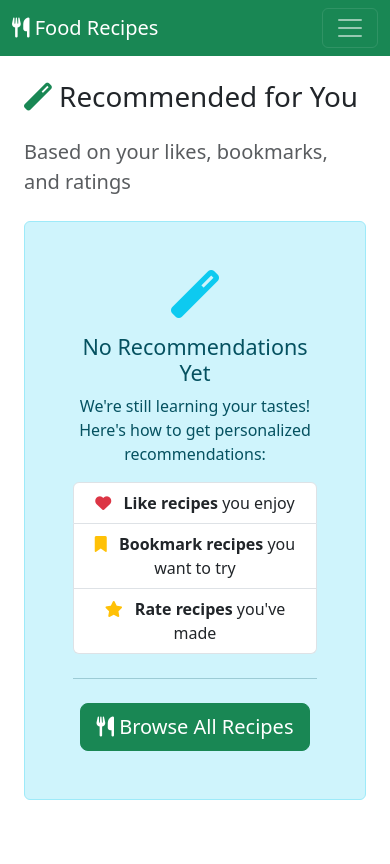
After one commit to sele01/food-recipes, a Django app: page /recipes/recommended/ in a window 390 px wide. The commit adds this page. Run offline with Django 4.2, Linux system fonts and the light colour scheme; a user stored in the database is signed in; tables that the repository leaves empty hold one stand-in row (values such as "Sample post").

Commit message:
Week 4 Day 4: Recipe Recommendations & Trending
- Added personalized recommendation system with reason badges
- Implemented smart fallback: categories → popular → recent
- Created custom template tag 'get_item' for dictionary access
- Added 'Trending This Week' section with weighted scoring
- Built beautiful responsive UI with hover effects
- Users now see WHY each recipe is recommended
- Empty states with helpful guidance for new users

```diff
--- a/apps/recipes/urls.py
+++ b/apps/recipes/urls.py
@@ -43,6 +43,7 @@ urlpatterns = [
         views.remove_from_collection,
         name="remove_from_collection",
     ),
+    path("recommended/", views.RecommendedRecipesView.as_view(), name="recommended"),
     path("<slug:slug>/", views.RecipeDetailView.as_view(), name="recipe_detail"),
     path("<slug:slug>/edit/", views.RecipeUpdateView.as_view(), name="recipe_edit"),
     path("<slug:slug>/delete/", views.RecipeDeleteView.as_view(), name="recipe_delete"),
--- a/apps/recipes/views.py
+++ b/apps/recipes/views.py
@@ -31,7 +31,9 @@ from django.shortcuts import redirect
 from .models import Like, Comment
 from django.contrib import messages
 
-from django.db.models import Q
+from django.db.models import Q, Count
+from datetime import timedelta
+from django.utils import timezone
 
 
 from django.contrib.contenttypes.models import ContentType
@@ -97,6 +99,30 @@ class RecipeDetailView(DetailView):
 
     def get_queryset(self):
         return Recipe.objects.filter(is_published=True)
+
+    def get_context_data(self, **kwargs):
+        context = super().get_context_data(**kwargs)
+        recipe = self.get_object()
+
+        # user interactions status
+
+        if self.request.user.is_authenticated:
+            context["user_liked"] = recipe.likes.filter(user=self.request.user).exists()
+            context["user_bookmarked"] = recipe.bookmarks.filter(
+                user=self.request.user
+            ).exists()
+            context["user_rating"] = recipe.ratings.filter(
+                user=self.request.user
+            ).first()
+        else:
+            context["user_liked"] = False
+            context["user_bookmarked"] = False
+            context["user_rating"] = None
+
+        # Add this similar recipes
+        context["similar_recipes"] = recipe.get_similar_recipes()
+
+        return context
 
 
 class RecipeCreateView(LoginRequiredMixin, CreateView):
@@ -530,3 +556,94 @@ def remove_from_collection(request, item_id):
     messages.success(request, f'Removed from collection "{collection.name}".')
 
     return redirect("recipes:collection_detail", pk=collection.pk)
+
+
+class RecommendedRecipesView(LoginRequiredMixin, ListView):
+    "Personalized recipe recommendations based on user's collections and interactions"
+
+    model = Recipe
+    template_name = "recipes/recommended.html"
+    context_object_name = "recipes"
+    paginate_by = 12
+
+    def get_queryset(self):
+        user = self.request.user
+
+        # Get user's interests
+        interacted_recipes = Recipe.objects.filter(
+            Q(likes__user=user) | Q(bookmarks__user=user) | Q(ratings__user=user)
+        )
+
+        favorite_categories = interacted_recipes.values_list(
+            "category", flat=True
+        ).distinct()
+
+        # Store recommendations with reasons
+        recommendations = []
+
+        # Base recipes (exclude user's own)
+        base_recipes = Recipe.objects.filter(is_published=True).exclude(creator=user)
+
+        # Category-based recommendations
+        if favorite_categories:
+            valid_categories = [c for c in favorite_categories if c]
+            if valid_categories:
+                category_recipes = base_recipes.filter(category__in=valid_categories)
+                for recipe in category_recipes:
+                    category_name = (
+                        recipe.category.name if recipe.category else "Unknown"
+                    )
+                    recommendations.append(
+                        {
+                            "recipe": recipe,
+                            "reason": f"Because you like {category_name} recipes",
+                            "priority": 1,
+                        }
+                    )
+
+        # Popular recipes (fallback/add more)
+        popular = base_recipes.annotate(
+            interaction_count=Count("likes")
+            + Count("bookmarks")
+            + Count("ratings")
+            + Count("comments")
+        ).order_by("-interaction_count")[:20]
+
+        for recipe in popular:
+            # Check if already added
+            if not any(r["recipe"].id == recipe.id for r in recommendations):
+                recommendations.append(
+                    {"recipe": recipe, "reason": "Popular this week", "priority": 2}
+                )
+
+        # Sort by priority, then by creation date
+        recommendations.sort(
+            key=lambda x: (x["priority"], -x["recipe"].created_at.timestamp())
+        )
+
+        # Store in session or cache for template
+        self.recommendation_reasons = {
+            r["recipe"].id: r["reason"] for r in recommendations
+        }
+
+        return [r["recipe"] for r in recommendations][:50]
+
+
+def get_context_data(self, **kwargs):
+    context = super().get_context_data(**kwargs)
+
+    # Add reasons to context
+    if hasattr(self, "recommendation_reasons"):
+        context["recommendation_reasons"] = self.recommendation_reasons
+
+    # Trending
+    week_ago = timezone.now() - timedelta(days=7)
+    trending = (
+        Recipe.objects.filter(is_published=True, created_at__gte=week_ago)
+        .annotate(
+            recent_likes=Count("likes", filter=Q(likes__created_at__gte=week_ago))
+        )
+        .order_by("-recent_likes")[:5]
+    )
+    context["trending"] = trending
+    return context
--- a/templates/base.html
+++ b/templates/base.html
@@ -56,11 +56,17 @@
     <a class="nav-link" href="{% url 'recipes:following_feed' %}">
         <i class="fas fa-rss"></i> Feed
     </a>
-    <li class="nav-item">
+
+</li>
+<li class="nav-item">
     <a class="nav-link" href="{% url 'recipes:collection_list' %}">
         <i class="fas fa-folder"></i> Collections
     </a>
 </li>
+<li class="nav-item">
+    <a class="nav-link" href="{% url 'recipes:recommended' %}">
+        <i class="fas fa-magic"></i> For You
+    </a>
 </li>
 
             <!-- END ADD -->
--- /dev/null
+++ b/templates/recipes/recommended.html
@@ -0,0 +1,203 @@
+{% extends 'base.html' %}
+{% load recipe_extras %}
+
+{% block title %}Recommended for You - Food Recipes{% endblock %}
+
+{% block content %}
+<div class="container mt-4">
+    <h1 class="mb-4">
+        <i class="fas fa-magic text-success"></i>
+        Recommended for You
+    </h1>
+
+    <p class="lead mb-4 text-muted">
+        Based on your likes, bookmarks, and ratings
+    </p>
+
+    <!-- Main Recommendations -->
+    <div class="row mb-5">
+        {% for recipe in recipes %}
+        <div class="col-md-4 mb-4">
+            <div class="card h-100 shadow-sm hover-card">
+                {% if recipe.featured_image %}
+                <img src="{{ recipe.featured_image.url }}"
+                     class="card-img-top"
+                     alt="{{ recipe.title }}"
+                     style="height: 200px; object-fit: cover;">
+                {% else %}
+                <div class="card-img-top bg-light d-flex align-items-center justify-content-center"
+                     style="height: 200px;">
+                    <i class="fas fa-utensils fa-3x text-secondary"></i>
+                </div>
+                {% endif %}
+
+                <div class="card-body">
+                    <!-- Recommendation Reason Badge -->
+                    {% if recommendation_reasons and recommendation_reasons|get_item:recipe.id %}
+                    <span class="badge bg-info mb-2">
+                        <i class="fas fa-magic"></i>
+                        {{ recommendation_reasons|get_item:recipe.id }}
+                    </span>
+                    {% endif %}
+
+                    <h5 class="card-title">{{ recipe.title }}</h5>
+
+                    <p class="card-text text-muted small">
+                        <i class="fas fa-user"></i>
+                        <a href="{% url 'accounts:profile' recipe.creator.username %}" class="text-success">
+                            {{ recipe.creator.username }}
+                        </a>
+                        <br>
+                        <i class="fas fa-clock"></i> {{ recipe.prep_time }} mins
+                        {% if recipe.cook_time %}+ {{ recipe.cook_time }} mins{% endif %}
+                        <br>
+                        <i class="fas fa-heart text-danger"></i> {{ recipe.likes.count }}
+                        <i class="fas fa-bookmark text-warning ms-2"></i> {{ recipe.bookmarks.count }}
+                        <br>
+                        <i class="fas fa-star text-warning"></i> {{ recipe.average_rating|floatformat:1 }} ({{ recipe.rating_count }})
+                    </p>
+
+                    <p class="card-text">{{ recipe.description|truncatewords:20 }}</p>
+
+                    <div class="d-flex justify-content-between align-items-center">
+                        <a href="{% url 'recipes:recipe_detail' recipe.slug %}"
+                           class="btn btn-success btn-sm">
+                            <i class="fas fa-eye"></i> View Recipe
+                        </a>
+
+                        {% if recipe.category %}
+                        <span class="badge bg-secondary">{{ recipe.category.name }}</span>
+                        {% endif %}
+                    </div>
+                </div>
+
+                <div class="card-footer bg-transparent">
+                    <small class="text-muted">
+    <i class="far fa-clock"></i> Published {{ recipe.created_at|timesince }} ago
+</small>
+                </div>
+            </div>
+        </div>
+        {% empty %}
+        <div class="col-12">
+            <div class="alert alert-info text-center p-5">
+                <i class="fas fa-magic fa-3x mb-3 text-info"></i>
+                <h4 class="alert-heading">No Recommendations Yet</h4>
+                <p class="mb-3">We're still learning your tastes! Here's how to get personalized recommendations:</p>
+                <div class="row justify-content-center">
+                    <div class="col-md-8">
+                        <div class="list-group">
+                            <div class="list-group-item">
+                                <i class="fas fa-heart text-danger me-2"></i>
+                                <strong>Like recipes</strong> you enjoy
+                            </div>
+                            <div class="list-group-item">
+                                <i class="fas fa-bookmark text-warning me-2"></i>
+                                <strong>Bookmark recipes</strong> you want to try
+                            </div>
+                            <div class="list-group-item">
+                                <i class="fas fa-star text-warning me-2"></i>
+                                <strong>Rate recipes</strong> you've made
+                            </div>
+                        </div>
+                    </div>
+                </div>
+                <hr class="my-4">
+                <p class="mb-0">
+                    <a href="{% url 'recipes:recipe_list' %}" class="btn btn-success btn-lg">
+                        <i class="fas fa-utensils"></i> Browse All Recipes
+                    </a>
+                </p>
+            </div>
+        </div>
+        {% endfor %}
+    </div>
+
+    <!-- Trending This Week Section -->
+    {% if trending %}
+    <h2 class="mb-4">
+        <i class="fas fa-fire text-warning"></i>
+        Trending This Week
+    </h2>
+
+    <div class="row mb-4">
+        {% for recipe in trending %}
+        <div class="col-md-4 mb-4">
+            <div class="card h-100 border-warning">
+                <div class="card-header bg-warning text-dark">
+                    <i class="fas fa-fire"></i> Hot Recipe!
+                </div>
+                {% if recipe.featured_image %}
+                <img src="{{ recipe.featured_image.url }}"
+                     class="card-img-top"
+                     alt="{{ recipe.title }}"
+                     style="height: 150px; object-fit: cover;">
+                {% endif %}
+                <div class="card-body">
+                    <h6 class="card-title">{{ recipe.title }}</h6>
+                    <p class="card-text text-muted small">
+                        <i class="fas fa-user"></i> {{ recipe.creator.username }}
+                        <br>
+                        <i class="fas fa-heart text-danger"></i> {{ recipe.likes.count }}
+                    </p>
+                    <a href="{% url 'recipes:recipe_detail' recipe.slug %}"
+                       class="btn btn-sm btn-warning w-100">
+                        View Recipe
+                    </a>
+                </div>
+            </div>
+        </div>
+        {% endfor %}
+    </div>
+    {% endif %}
+
+    <!-- Pagination -->
+    {% if is_paginated %}
+    <nav aria-label="Page navigation" class="mt-4">
+        <ul class="pagination justify-content-center">
+            {% if page_obj.has_previous %}
+            <li class="page-item">
+                <a class="page-link" href="?page={{ page_obj.previous_page_number }}" aria-label="Previous">
+                    <span aria-hidden="true">&laquo;</span>
+                </a>
+            </li>
+            {% endif %}
+
+            {% for num in page_obj.paginator.page_range %}
+                {% if page_obj.number == num %}
+                <li class="page-item active">
+                    <span class="page-link">{{ num }}</span>
+                </li>
+                {% elif num > page_obj.number|add:'-3' and num < page_obj.number|add:'3' %}
+                <li class="page-item">
+                    <a class="page-link" href="?page={{ num }}">{{ num }}</a>
+                </li>
+                {% endif %}
+            {% endfor %}
+
+            {% if page_obj.has_next %}
+            <li class="page-item">
+                <a class="page-link" href="?page={{ page_obj.next_page_number }}" aria-label="Next">
+                    <span aria-hidden="true">&raquo;</span>
+                </a>
+            </li>
+            {% endif %}
+        </ul>
+    </nav>
+    {% endif %}
+</div>
+
+<style>
+    .hover-card {
+        transition: transform 0.2s;
+    }
+    .hover-card:hover {
+        transform: translateY(-5px);
+        box-shadow: 0 4px 15px rgba(0,0,0,0.2) !important;
+    }
+    .badge {
+        font-size: 0.8rem;
+        padding: 0.5rem;
+    }
+</style>
+{% endblock %}
```
Also changed, not shown: apps/recipes/models.py (+54 -0 lines), apps/recipes/templatetags/recipe_extras.py (added, +11 -0 lines), templates/recipes/recipe_detail.html (+25 -0 lines), apps/recipes/templatetags/__init__.py (added).
